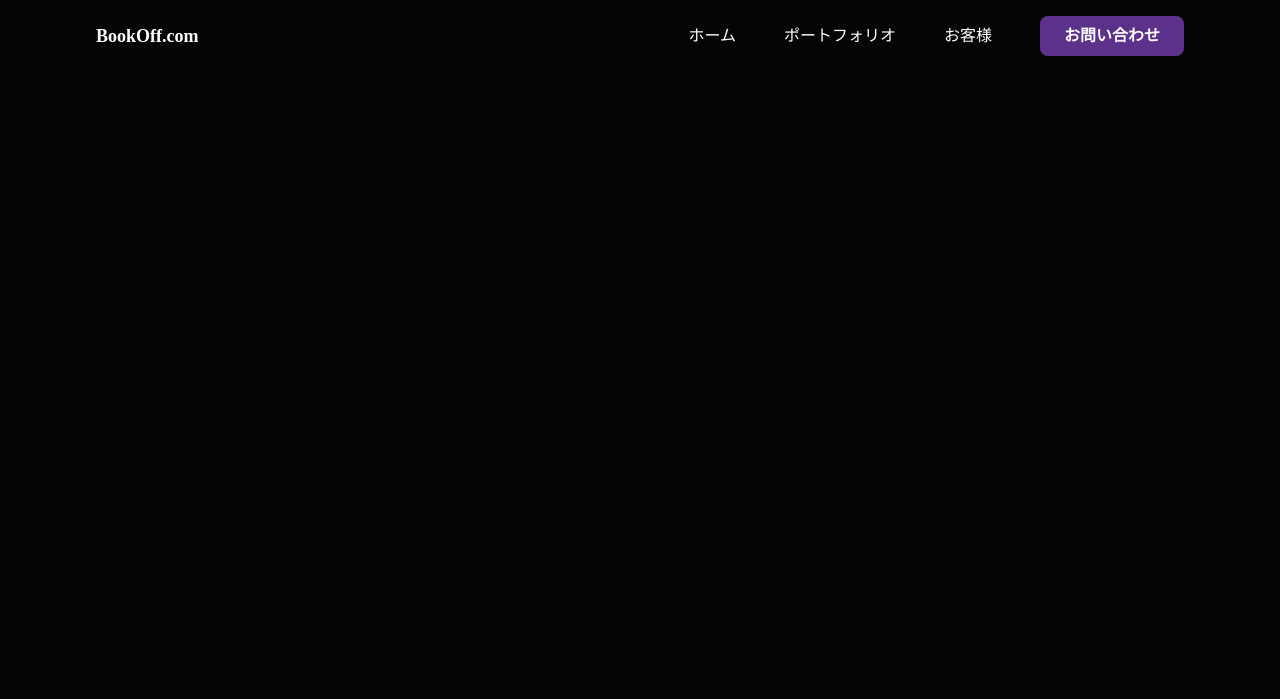
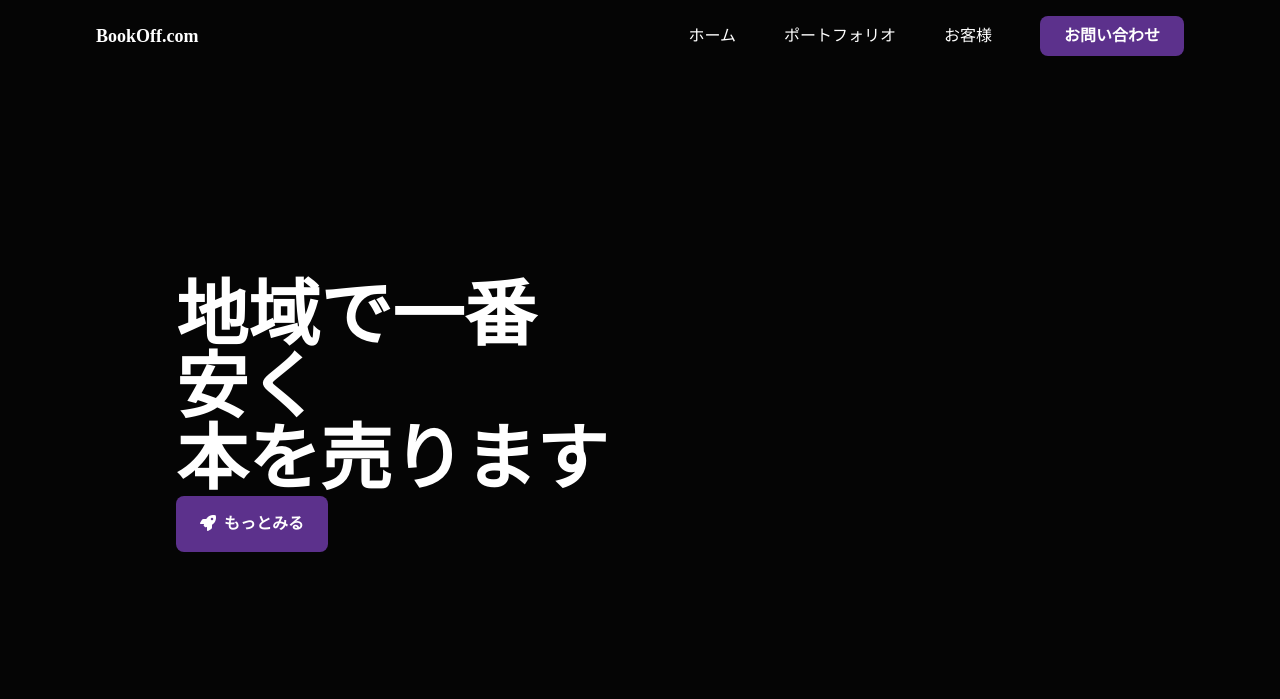
Before and after one commit to violet-koki/PlaygroundTailwindCSS, a website: page src/index.html in a window 1280 px wide. Drawn offline with Linux system fonts and the light colour scheme.

Commit message:
フレックスボックス、ボタンの配置

```diff
--- a/src/index.html
+++ b/src/index.html
@@ -20,14 +20,28 @@
                 <a href="#home" class="hover:text-selected-text transition-all duration-300">ポートフォリオ</a>
                 <a href="#home" class="hover:text-selected-text transition-all duration-300">お客様</a>
                 <a href="#home" class="">
-                    <button class="px-6 py-2 bg-thema font-bold rounded-lg hover:bg-purple-600 transition-all duration-300">お問い合わせ</button></a>
+                    <button
+                        class="px-6 py-2 bg-thema font-bold rounded-lg hover:bg-purple-600 transition-all duration-300">お問い合わせ</button></a>
             </div>
             <div class="md:hidden">
                 <i class="fa-solid fa-bars"></i>
             </div>
         </div>
     </header>
-    <div id="home" class="container mt-16 flex justify-between items-center mx-auto px-8 md:px-14 lg:px-8"></div>
+    <div id="home" class="container mt-16 flex justify-between items-center mx-auto px-8 md:px-14 lg:px-24 w-full">
+        <div class="flex flex-wrap md:flex-nowrap">
+            <div class="md:my-36 lg:ml-20">
+                <h1 class="font-bold text-5xl text-center md:text-left lg:text-7xl md:text-6xl">
+                    地域で一番<br />
+                    安く<br />
+                    本を売ります</h1>
+            <button class="px-6 py-4 bg-thema font-bold rounded-lg hover:bg-purple-600 transition-all duration-300">
+                <i class="fa-solid fa-rocket mr-1"></i>
+                <span>もっとみる</span>
+            </button>
+            </div>
+        </div>
+    </div>
 </body>
 
 </html>
```
Also changed, not shown: src/output.css.
